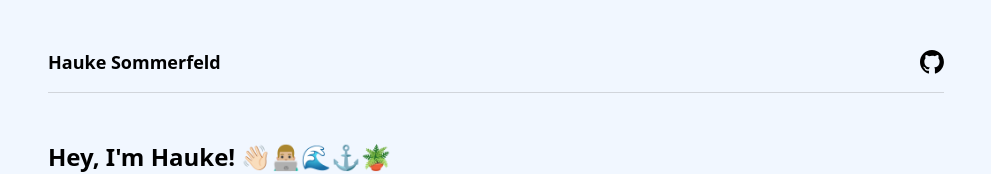
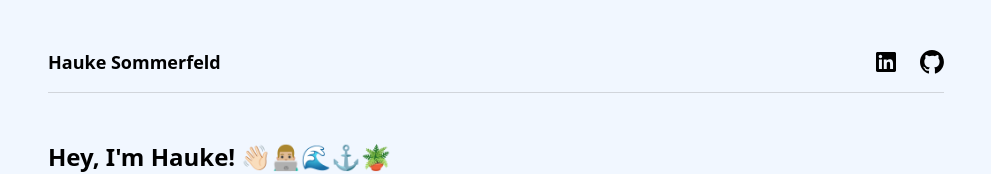
Before and after one commit to haukesomm/portfolio-website, a SvelteKit app: page / in a window 1280 px wide. Shown: the top 174 px of the page, without its empty margins (144-1135 px from the left). Built offline with nearby package versions, Linux system fonts and the light colour scheme.

Commit message:
Add linkedin profile link

```diff
--- a/src/routes/+page.svelte
+++ b/src/routes/+page.svelte
@@ -1,5 +1,6 @@
 <script>
     import github_logo from '/src/assets/github-mark.svg?raw'
+    import linkedin_logo from '/src/assets/linkedin.svg?raw'
     import ProjectOverview from '$lib/components/ProjectOverview.svelte';
     import {projects} from "$lib/projects.js";
     import SkillOverview from "$lib/components/SkillOverview.svelte";
@@ -11,9 +12,14 @@
             <h1 class="w-max text-lg font-semibold whitespace-nowrap">
                 Hauke Sommerfeld
             </h1>
-            <a class="w-6 h-6" href="https://github.com/haukesomm" target="_blank">
-                {@html github_logo}
-            </a>
+            <div class="flex flex-row items-center gap-6">
+                <a class="w-5 h-5" href="https://www.linkedin.com/in/hauke-sommerfeld-bb47aa268/" target="_blank">
+                    {@html linkedin_logo}
+                </a>
+                <a class="w-6 h-6" href="https://github.com/haukesomm" target="_blank">
+                    {@html github_logo}
+                </a>
+            </div>
         </div>
         <div class="space-y-6">
             <p class="text-2xl font-semibold">
```
Also changed, not shown: src/assets/linkedin.svg (added).
